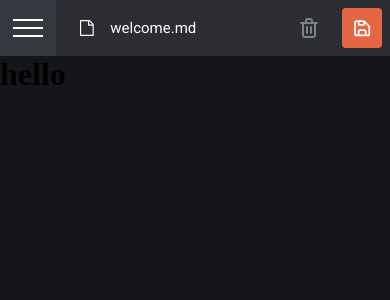
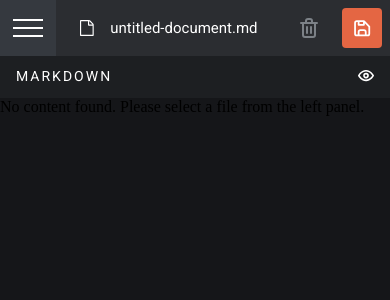
Before and after one commit to Nikkakko/client, a React (Vite) app: page / in a window 390 px wide. Shown: the top 300 px of the page. Built offline with nearby package versions, Linux system fonts and the light colour scheme.

Commit message:
add markdown/preview select func for mobile

```diff
--- a/src/app/store.ts
+++ b/src/app/store.ts
@@ -5,21 +5,33 @@
 
 interface Store {
   theme: typeof lightTheme | typeof darkTheme;
+  themeName: string;
   toggleTheme: () => void;
+  setTheme: (theme: string) => void;
 }
 
 interface DataStore {
   data: dataTypes[];
+  selectedData: dataTypes;
   isSidebarOpen: boolean;
   toggleSidebar: () => void;
   closeSidebar: () => void;
+  setSelectedData: (item: dataTypes) => void;
+  removeData: (name: string) => void;
 }
 
 export const useThemeStore = create<Store>(set => ({
   theme: darkTheme,
+  themeName: 'dark',
   toggleTheme: () =>
     set(state => ({
       theme: state.theme === lightTheme ? darkTheme : lightTheme,
+    })),
+
+  setTheme: (theme: string) =>
+    set(state => ({
+      themeName: theme === 'light' ? 'light' : 'dark',
+      theme: theme === 'light' ? lightTheme : darkTheme,
     })),
 }));
 
@@ -28,4 +40,13 @@
   isSidebarOpen: false,
   toggleSidebar: () => set(state => ({ isSidebarOpen: !state.isSidebarOpen })),
   closeSidebar: () => set({ isSidebarOpen: false }),
+  selectedData: data[0],
+  setSelectedData: (item: dataTypes) =>
+    set({ selectedData: item, isSidebarOpen: false }),
+
+  removeData: (name: string) =>
+    set(state => ({
+      data: state.data.filter(item => item.name !== name),
+      selectedData: state.data.filter(item => item.name !== name)[0],
+    })),
 }));
--- a/src/assets/index.ts
+++ b/src/assets/index.ts
@@ -3,3 +3,5 @@
 export { default as IconSave } from './icon-save.svg';
 export { default as IconLightMode } from './icon-light-mode.svg';
 export { default as IconDarkMode } from './icon-dark-mode.svg';
+export { default as IconHidePreview } from './icon-hide-preview.svg';
+export { default as IconShowPreview } from './icon-show-preview.svg';
--- a/src/components/Header.tsx
+++ b/src/components/Header.tsx
@@ -7,7 +7,14 @@
 import { IconDocument, IconDelete, IconSave } from '../assets';
 
 const Header = () => {
-  const { data, isSidebarOpen, toggleSidebar, closeSidebar } = useDataStore();
+  const {
+    data,
+    isSidebarOpen,
+    toggleSidebar,
+    closeSidebar,
+    selectedData,
+    removeData,
+  } = useDataStore();
 
   // set useref to close sidebar when clicking outside of it
   const sidebarRef = useRef<HTMLDivElement>(null);
@@ -20,11 +27,15 @@
       <Wrapper>
         <TitleWrapper>
           <Icon src={IconDocument} alt='icon' />
-          <Title>welcome.md</Title>
+          <Title>{selectedData?.name || 'Empty'}</Title>
         </TitleWrapper>
 
         <Icons>
-          <Icon src={IconDelete} alt='icon' />
+          <Icon
+            src={IconDelete}
+            alt='icon'
+            onClick={() => removeData(selectedData?.name)}
+          />
           <SaveWrapper>
             <Icon src={IconSave} alt='icon' />
           </SaveWrapper>
--- a/src/components/ItemList.tsx
+++ b/src/components/ItemList.tsx
@@ -3,14 +3,17 @@
 import styled from 'styled-components';
 import { IconDocument } from '../assets';
 import { RobotoLight, RobotoRegular } from '../styles/typography';
+import { useDataStore } from '../app/store';
 
 interface ItemListProps {
   item: dataTypes;
 }
 
 const ItemList: FC<ItemListProps> = ({ item }) => {
+  const { setSelectedData } = useDataStore();
+
   return (
-    <Container>
+    <Container onClick={() => setSelectedData(item)}>
       <IconImg src={IconDocument} alt='icon' />
       <ItemWrapper>
         <LightText>{item?.createdAt}</LightText>
--- a/src/components/MainContent.tsx
+++ b/src/components/MainContent.tsx
@@ -1,12 +1,22 @@
-import React from 'react';
+import React, { useState } from 'react';
 import { useDataStore } from '../app/store';
+import styled from 'styled-components';
+import { Markdown, Preview, SelectOption } from '.';
 
 const MainContent = () => {
+  const [selected, setSelected] = useState<boolean>(false);
+
   return (
-    <div>
-      <h1>hello</h1>
-    </div>
+    <Container>
+      <SelectOption selected={selected} setSelected={setSelected} />
+      {!selected ? <Markdown /> : <Preview />}
+    </Container>
   );
 };
 
+const Container = styled.div`
+  width: 100%;
+  height: 100%;
+`;
+
 export default MainContent;
--- /dev/null
+++ b/src/components/Markdown.tsx
@@ -0,0 +1,23 @@
+import React from 'react';
+import styled from 'styled-components';
+import { useDataStore } from '../app/store';
+
+const Markdown = () => {
+  const { selectedData } = useDataStore();
+  console.log(selectedData);
+  return (
+    <Container>
+      {!selectedData.content && (
+        <span>No content found. Please select a file from the left panel.</span>
+      )}
+
+      {selectedData.content && (
+        <div dangerouslySetInnerHTML={{ __html: selectedData.content }} />
+      )}
+    </Container>
+  );
+};
+
+const Container = styled.div``;
+
+export default Markdown;
--- /dev/null
+++ b/src/components/Preview.tsx
@@ -0,0 +1,7 @@
+import React from 'react';
+
+const Preview = () => {
+  return <div>Preview</div>;
+};
+
+export default Preview;
--- /dev/null
+++ b/src/components/SelectOption.tsx
@@ -0,0 +1,49 @@
+import React from 'react';
+
+import styled from 'styled-components';
+import { RobotoSpacing } from '../styles/typography';
+import IconShowPreview from '../svgs/IconShowPreview';
+import IconHidePreview from '../svgs/IconHidePreview';
+
+type SelectOptionProps = {
+  selected: boolean;
+  setSelected: React.Dispatch<React.SetStateAction<boolean>>;
+};
+
+const SelectOption = ({ selected, setSelected }: SelectOptionProps) => {
+  return (
+    <Container>
+      <Title>{!selected ? 'Markdown' : 'Preview'}</Title>
+      {!selected ? (
+        <IconShowPreview
+          onClick={() => setSelected(!selected)}
+          fill={!selected ? '#fff' : '#7C8187'}
+        />
+      ) : (
+        <IconHidePreview
+          onClick={() => setSelected(!selected)}
+          fill={selected ? '#fff' : '#7C8187'}
+        />
+      )}
+    </Container>
+  );
+};
+
+const Container = styled.div`
+  background: #1d1f22;
+  display: flex;
+  align-items: center;
+  justify-content: space-between;
+  padding: 12px 16px 14px 16px;
+
+  svg {
+    cursor: pointer;
+  }
+`;
+
+const Title = styled(RobotoSpacing)`
+  text-transform: uppercase;
+  color: #fff;
+`;
+
+export default SelectOption;
--- a/src/components/SwitchTheme.tsx
+++ b/src/components/SwitchTheme.tsx
@@ -6,26 +6,24 @@
 import { useThemeStore } from '../app/store';
 
 const SwitchTheme = () => {
-  const { toggleTheme } = useThemeStore();
+  const { themeName, setTheme } = useThemeStore();
   const [checked, setChecked] = useState(false);
-  const [theme, setTheme] = useState('dark');
 
   const handleChange = (nextChecked: boolean) => {
     setChecked(nextChecked);
+
     if (nextChecked) {
       setTheme('light');
-      toggleTheme();
     }
 
     if (!nextChecked) {
       setTheme('dark');
-      toggleTheme();
     }
   };
 
   return (
     <Container>
-      <IconDark checked={theme === 'dark' ? true : false} />
+      <IconDark checked={themeName === 'dark' ? true : false} />
       <Switch
         onChange={handleChange}
         checked={checked}
@@ -37,7 +35,7 @@
         height={24}
         width={48}
       />
-      <IconLight checked={theme === 'light' ? true : false} />
+      <IconLight checked={themeName !== 'dark' ? true : false} />
     </Container>
   );
 };
--- a/src/components/index.ts
+++ b/src/components/index.ts
@@ -4,3 +4,6 @@
 export { default as Sidebar } from './Sidebar';
 export { default as ItemList } from './ItemList';
 export { default as SwitchTheme } from './SwitchTheme';
+export { default as Markdown } from './Markdown';
+export { default as Preview } from './Preview';
+export { default as SelectOption } from './SelectOption';
--- /dev/null
+++ b/src/svgs/IconHidePreview.tsx
@@ -0,0 +1,27 @@
+import React from 'react';
+import styled from 'styled-components';
+
+type IconHidePreviewProps = {
+  onClick: () => void;
+  fill: string;
+};
+
+const IconHidePreview = ({ onClick, fill }: IconHidePreviewProps) => {
+  return (
+    <Svg
+      width='16'
+      height='15'
+      xmlns='http://www.w3.org/2000/svg'
+      onClick={onClick}
+    >
+      <path
+        d='M1.38.027a.795.795 0 0 1 .769.206L14.815 12.9a.792.792 0 0 1 0 1.124.792.792 0 0 1-1.124 0L9.234 9.567a2.77 2.77 0 0 1-3.753-3.753L1.024 1.357a.795.795 0 0 1 .357-1.33Zm.998 3.832 1.156 1.116a10.846 10.846 0 0 0-1.773 2.153c.696 1.117 2.929 4.038 6.333 3.959a6.127 6.127 0 0 0 1.346-.198l1.25 1.25a7.505 7.505 0 0 1-2.556.53h-.198c-4.663 0-7.331-4.282-7.83-5.145a.792.792 0 0 1 0-.792A12.58 12.58 0 0 1 2.378 3.86Zm5.328-2.272c4.726-.143 7.52 4.267 8.028 5.145.15.24.163.542.031.792a12.58 12.58 0 0 1-2.304 2.874l-1.195-1.116a10.846 10.846 0 0 0 1.813-2.154c-.705-1.116-2.937-4.045-6.333-3.958a6.127 6.127 0 0 0-1.346.198L5.149 2.117a7.505 7.505 0 0 1 2.557-.53Zm-.974 5.486v.055c0 .656.532 1.188 1.188 1.188l.047-.008-1.235-1.235Z'
+        fill={fill}
+      />
+    </Svg>
+  );
+};
+
+const Svg = styled.svg``;
+
+export default IconHidePreview;
--- /dev/null
+++ b/src/svgs/IconShowPreview.tsx
@@ -0,0 +1,27 @@
+import React from 'react';
+import styled from 'styled-components';
+
+type IconShowPreviewProps = {
+  onClick: () => void;
+  fill: string;
+};
+
+const IconShowPreview = ({ onClick, fill }: IconShowPreviewProps) => {
+  return (
+    <Svg
+      width='16'
+      height='12'
+      xmlns='http://www.w3.org/2000/svg'
+      onClick={onClick}
+    >
+      <path
+        d='M7.784.003c4.782-.144 7.597 4.31 8.109 5.198a.8.8 0 0 1 0 .8c-.688 1.2-3.255 5.086-7.677 5.198h-.2c-4.71 0-7.405-4.326-7.909-5.198a.8.8 0 0 1 0-.8C.803 4.001 3.362.115 7.784.003Zm.38 1.6h-.3c-3.199.08-5.286 2.71-6.086 3.998C2.482 6.73 4.73 9.68 8.176 9.6c3.199-.08 5.262-2.711 6.086-3.999-.712-1.127-2.967-4.086-6.398-3.998ZM8 2.803A2.799 2.799 0 1 1 8 8.4a2.799 2.799 0 0 1 0-5.598Zm0 1.599A1.2 1.2 0 1 0 8 6.8a1.2 1.2 0 0 0 0-2.4Z'
+        fill={fill}
+      />
+    </Svg>
+  );
+};
+
+const Svg = styled.svg``;
+
+export default IconShowPreview;
```
